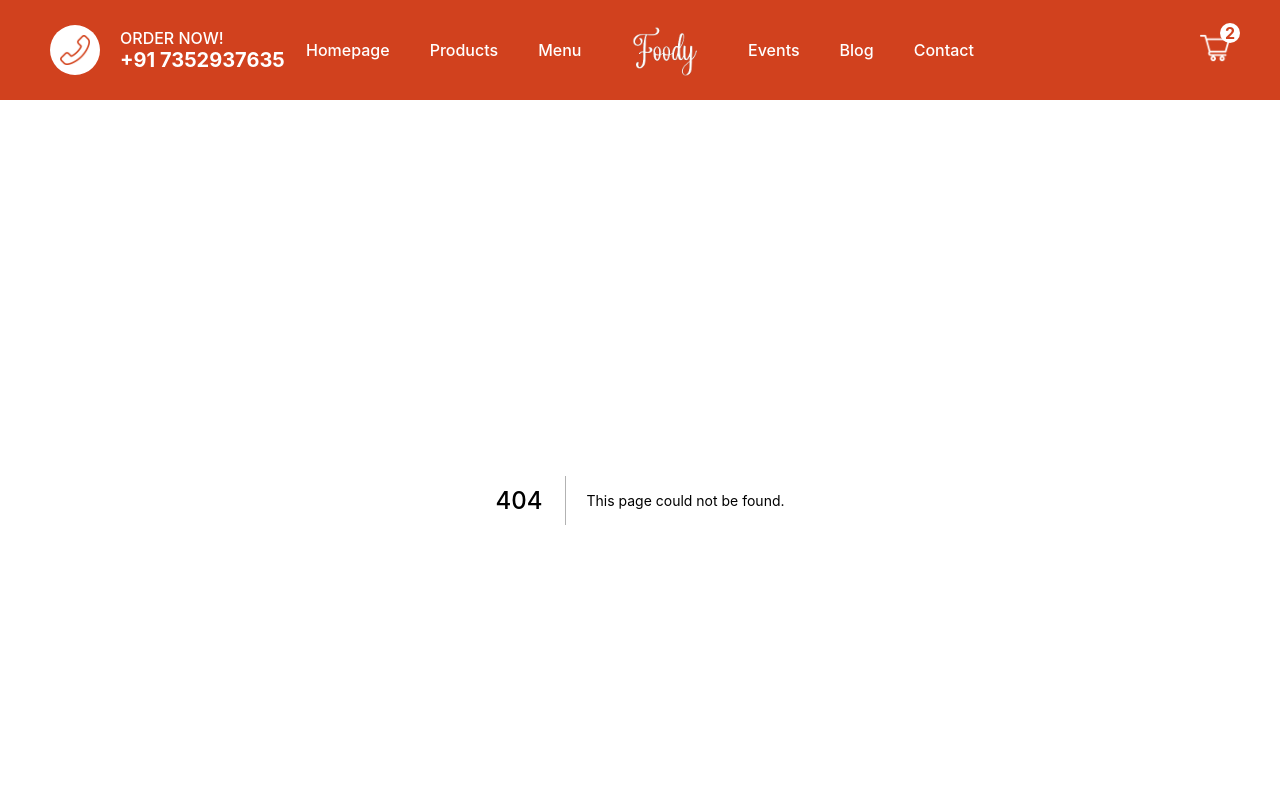
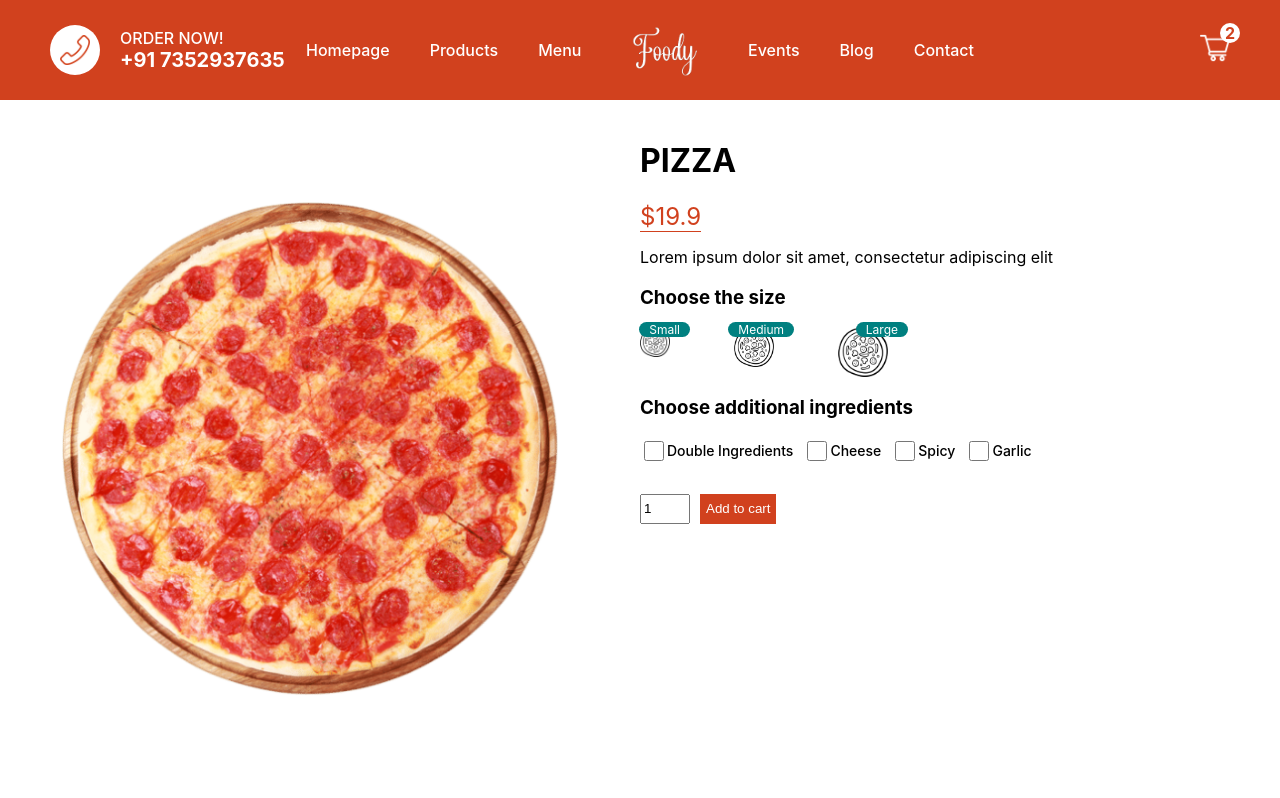
Before and after one commit to ak672676/Foody, a Next.js app: page /product/1 in a window 1280 px wide. Before the commit this address had no page. Shown: the top 798 px of the page. Built offline with nearby package versions, Linux system fonts and the light colour scheme.

Commit message:
Product page added

```diff
--- /dev/null
+++ b/pages/product/[id].jsx
@@ -0,0 +1,87 @@
+import Image from "next/image";
+import { useState } from "react";
+import styles from "../../styles/Product.module.css";
+
+const Product = () => {
+  const [size, setSize] = useState(0);
+  const pizza = {
+    id: 1,
+    img: "/img/pizza.png",
+    name: "PIZZA",
+    price: [19.9, 23.9, 27.9],
+    desc: "Lorem ipsum dolor sit amet, consectetur adipiscing elit",
+  };
+  return (
+    <div className={styles.container}>
+      <div className={styles.left}>
+        <div className={styles.imgContainer}>
+          <Image src={pizza.img} alt="" layout="fill" objectFit="contain" />
+        </div>
+      </div>
+      <div className={styles.right}>
+        <h1 className={styles.title}>{pizza.name}</h1>
+        <span className={styles.price}>${pizza.price[size]}</span>
+        <p className={styles.desc}>{pizza.desc}</p>
+        <h3 className={styles.choose}>Choose the size</h3>
+        <div className={styles.sizes}>
+          <div className={styles.size} onClick={() => setSize(0)}>
+            <Image src="/img/size.png" layout="fill" alt="" />
+            <span className={styles.number}>Small</span>
+          </div>
+          <div className={styles.size} onClick={() => setSize(1)}>
+            <Image src="/img/size.png" layout="fill" alt="" />
+            <span className={styles.number}>Medium</span>
+          </div>
+          <div className={styles.size} onClick={() => setSize(2)}>
+            <Image src="/img/size.png" layout="fill" alt="" />
+            <span className={styles.number}>Large</span>
+          </div>
+        </div>
+        <h3 className={styles.choose}>Choose additional ingredients</h3>
+        <div className={styles.ingredients}>
+          <div className={styles.option}>
+            <input
+              type="checkbox"
+              id="double"
+              name="double"
+              className={styles.checkbox}
+            />
+            <label htmlFor="double">Double Ingredients</label>
+          </div>
+          <div className={styles.option}>
+            <input
+              type="checkbox"
+              id="cheese"
+              name="cheese"
+              className={styles.checkbox}
+            />
+            <label htmlFor="cheese">Cheese</label>
+          </div><div className={styles.option}>
+            <input
+              type="checkbox"
+              id="spicy"
+              name="spicy"
+              className={styles.checkbox}
+            />
+            <label htmlFor="spicy">Spicy</label>
+          </div>
+          <div className={styles.option}>
+            <input
+              type="checkbox"
+              id="garlic"
+              name="garlic"
+              className={styles.checkbox}
+            />
+            <label htmlFor="garlic">Garlic</label>
+          </div>
+        </div>
+        <div className={styles.add}>
+          <input type="number" defaultValue={1} className={styles.quantity}/>
+          <button className={styles.button}>Add to cart</button>
+        </div>
+      </div>
+    </div>
+  );
+};
+
+export default Product;
--- /dev/null
+++ b/styles/Product.module.css
@@ -0,0 +1,95 @@
+.container {
+  height: calc(100vh - 100px);
+  display: flex;
+}
+
+.left {
+  flex: 1;
+  height: 100%;
+  display: flex;
+  align-items: center;
+  justify-content: center;
+}
+.right {
+  flex: 1;
+  padding: 20px;
+}
+
+.imgContainer {
+  width: 80%;
+  height: 80%;
+  position: relative;
+}
+
+.price {
+  color: #d1411e;
+  font-size: 24px;
+  font-weight: 400;
+  border-bottom: 1px solid #d1411e;
+}
+
+.sizes {
+  width: 40%;
+  display: flex;
+  justify-content: space-between;
+  cursor: pointer;
+}
+.size {
+  width: 30px;
+  height: 30px;
+  position: relative;
+}
+
+.size:nth-child(2) {
+  width: 40px;
+  height: 40px;
+}
+
+.size:last-child {
+  width: 50px;
+  height: 50px;
+}
+
+.number {
+  position: absolute;
+  top: -5px;
+  right: -20px;
+  background-color: teal;
+  color: white;
+  font-size: 12px;
+  padding: 0 10px;
+  border-radius: 10px;
+}
+
+.ingredients {
+  display: flex;
+  margin-bottom: 30px;
+}
+
+.option {
+  display: flex;
+  align-items: center;
+  margin-right: 10px;
+  font-size: 14px;
+  font-weight: 500;
+}
+
+.checkbox{
+  width: 20px;
+  height: 20px;
+}
+
+.quantity{
+  width: 50px;
+  height: 30px;
+}
+
+.button{
+  height: 30px;
+  margin-left: 10px;
+  background-color:#d1411e;
+  color: white;
+  border:none;
+  font-weight:500;
+  cursor: pointer;
+}
```
